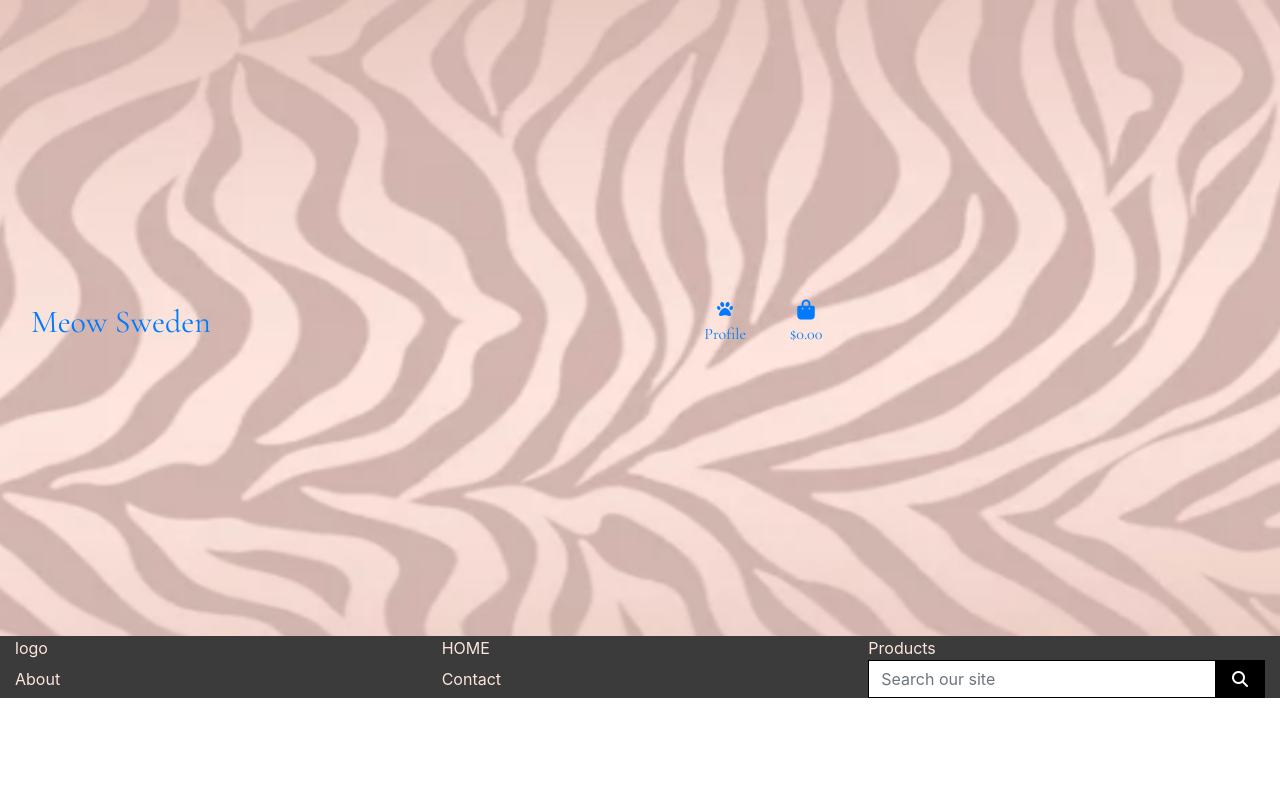
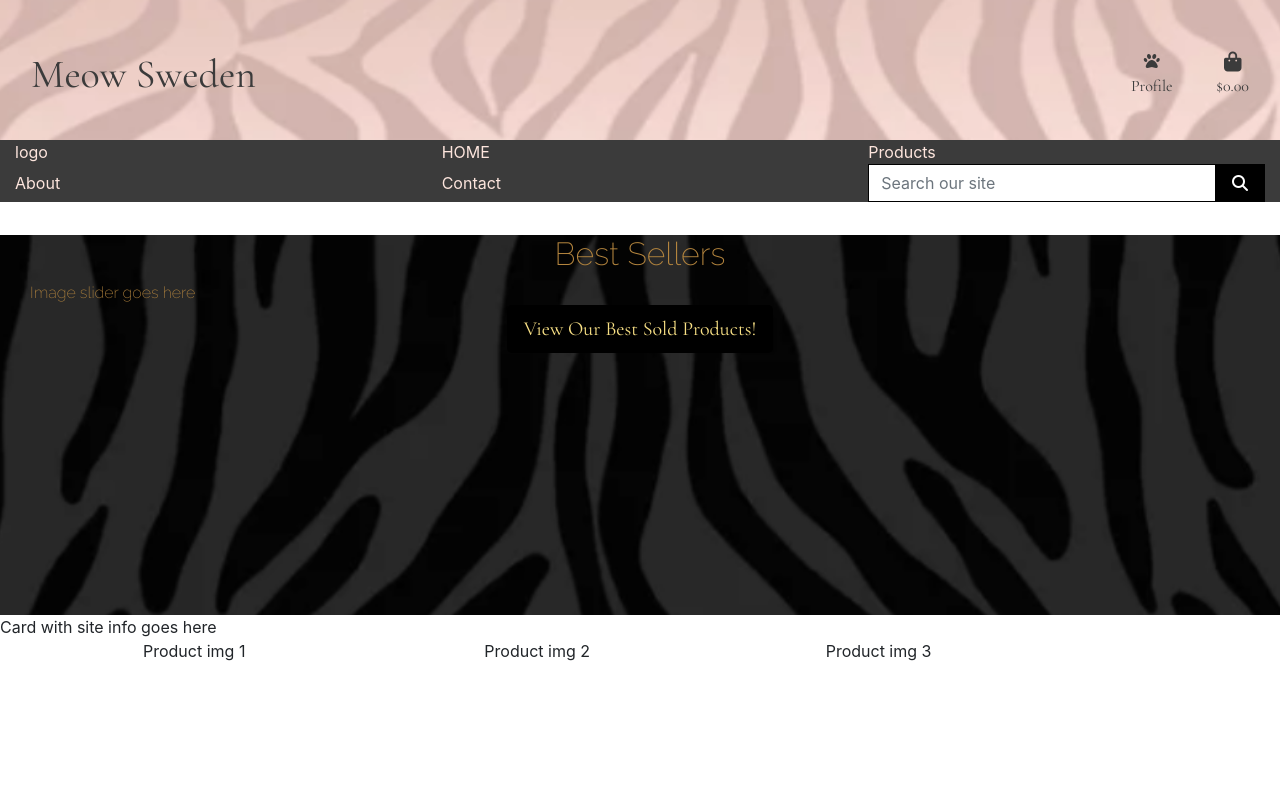
Before and after one commit to Mjau83/meow_sweden, a Django app: template home/templates/home/index.html in a window 1280 px wide. Run offline with Django 3.2, Linux system fonts and the light colour scheme; the template is opened without the code that fills it, so the values that code supplies are empty; some libraries are stand-ins or nearby versions.

Commit message:
Added background image to best seller section in index.html

```diff
--- a/home/templates/home/index.html
+++ b/home/templates/home/index.html
@@ -8,19 +8,19 @@
 
             </div>
         </div>
-
     </div>
 {% endblock %}
 
 {% block content %}
+<div class="h-100 index-content">
+    <div class="container-fluid" id="best-seller">
+        <h2 class="text-center">Best Sellers</h2>
         <div class="container-fluid">
-    <h2 class="text-center">Best Sellers</h2>
+            Image slider goes here
+        </div>
         <h3 class="text-center">
             <a href="" class="best-seller-button btn btn-lg">View Our Best Sold Products!</a>
         </h3>
-</div>
-<div class="container-fluid">
-    Image slider goes here
     </div>
     <div class="div">
         Card with site info goes here
@@ -38,4 +38,5 @@
             </div>
         </div>
     </div>
+</div>
 {% endblock %}
--- a/meow_sweden/urls.py
+++ b/meow_sweden/urls.py
@@ -21,5 +21,5 @@ from django.conf.urls.static import static
 urlpatterns = [
     path('admin/', admin.site.urls),
     path('accounts/', include('allauth.urls')),
-    path('', include('home.urls')), path('', include('home.urls')),
+    path('', include('home.urls')),
 ] + static(settings.MEDIA_URL, document_root=settings.MEDIA_ROOT)
--- a/static/css/base.css
+++ b/static/css/base.css
@@ -1,17 +1,18 @@
-@import url('https://fonts.googleapis.com/css2?family=Cormorant+Garamond:wght@300;400&family=Raleway:wght@100;200&family=Roboto:wght@100;300&display=swap');
-
-html {
+/*html {
     height: 100%;
-}
+}*/
 
 #main-header {
     background: url('/media/backgroun-tiger-rose-dpink.png') no-repeat center center fixed;
     background-size: cover;
-    height: calc(100vh - 164px);
+    height: calc(40vh - 180px);
     color: #3b3b3b;
     font-family: 'Cormorant Garamond', serif;
 }
 
+#main-header a {
+    color: #3b3b3b;
+}
 #nav-header {
     background-color: #3b3b3b;
     color: #fde5dd;
@@ -29,10 +30,23 @@ html {
     width: fit-content;
 }
 
-.shop-now-button {
+/*.index-content {
+    padding-top: 150px;
+}*/
+
+#best-seller{
+    background: url('/media/background-tiger-grey-black.png') no-repeat center center fixed;
+    background-size: cover;
+    height: calc(70vh - 180px);
+    color:#b4853e;
+    font-family: 'Raleway', sans-serif;
+}
+
+.best-seller-button {
     background: black;
-    color: white;
+    color: #f8e085;
     min-width: 260px;
+    font-family: 'Cormorant Garamond', serif;
 }
 
 .btn-black {
@@ -40,14 +54,14 @@ html {
     color: white;
 }
 
-.shop-now-button:hover,
-.shop-now-button:active,
-.shop-now-button:focus,
+.best-seller-button:hover,
+.best-seller-button:active,
+.best-seller-button:focus,
 .btn-black:hover,
 .btn-black:active,
 .btn-black:focus {
     background: #222;
-    color: white;
+    color: #b4853e;
 }
 
 .border-black {
@@ -74,6 +88,10 @@ html {
     }
 
     .header-container {
-        padding-top: 164px;
+        padding-top: 180px;
+    }
+
+    .index-content {
+        padding-top: 55px;
     }
 }
--- a/templates/base.html
+++ b/templates/base.html
@@ -13,6 +13,9 @@
 
     {% block corecss %}
     <link rel="stylesheet" href="https://cdn.jsdelivr.net/npm/bootstrap@4.5.3/dist/css/bootstrap.min.css" integrity="sha384-TX8t27EcRE3e/ihU7zmQxVncDAy5uIKz4rEkgIXeMed4M0jlfIDPvg6uqKI2xXr2" crossorigin="anonymous">
+    <link rel="preconnect" href="https://fonts.googleapis.com">
+    <link rel="preconnect" href="https://fonts.gstatic.com" crossorigin>
+    <link href="https://fonts.googleapis.com/css2?family=Cormorant+Garamond:wght@300;400&family=Raleway:wght@100;200&family=Roboto:wght@100;300&display=swap" rel="stylesheet">
     <link rel="stylesheet" href="{% static 'css/base.css' %}">
     {% endblock %}
     {% block extra_css %}
@@ -33,9 +36,10 @@
       <div class="row pt-lg-2 d-none d-lg-flex" id="main-header">
         <div class="col-12 col-lg-4 my-auto py-lg-0 text-center text-lg-left">
           <a href="{% url 'home' %}" class="nav-link main-logo-link">
-            <h2 class="logo-font my-0">Meow Sweden</h2>
+            <h1 class="logo-font my-0">Meow Sweden</h1>
           </a>
         </div>
+        <div class="col-12 col-lg-4 my-auto py-lg-0"></div>
         <div class="col-12 col-lg-4 my-auto py-lg-0">
           <ul class="list-inline list-unstyled text-center text-lg-right my-0">
             <li class="list-inline-item dropdown">
@@ -104,7 +108,6 @@
     {% endif %}
 
     {% block page_header %}
-
     {% endblock %}
 
     {% block content %}
```
Lines whose indentation alone changed are shown as unchanged.
